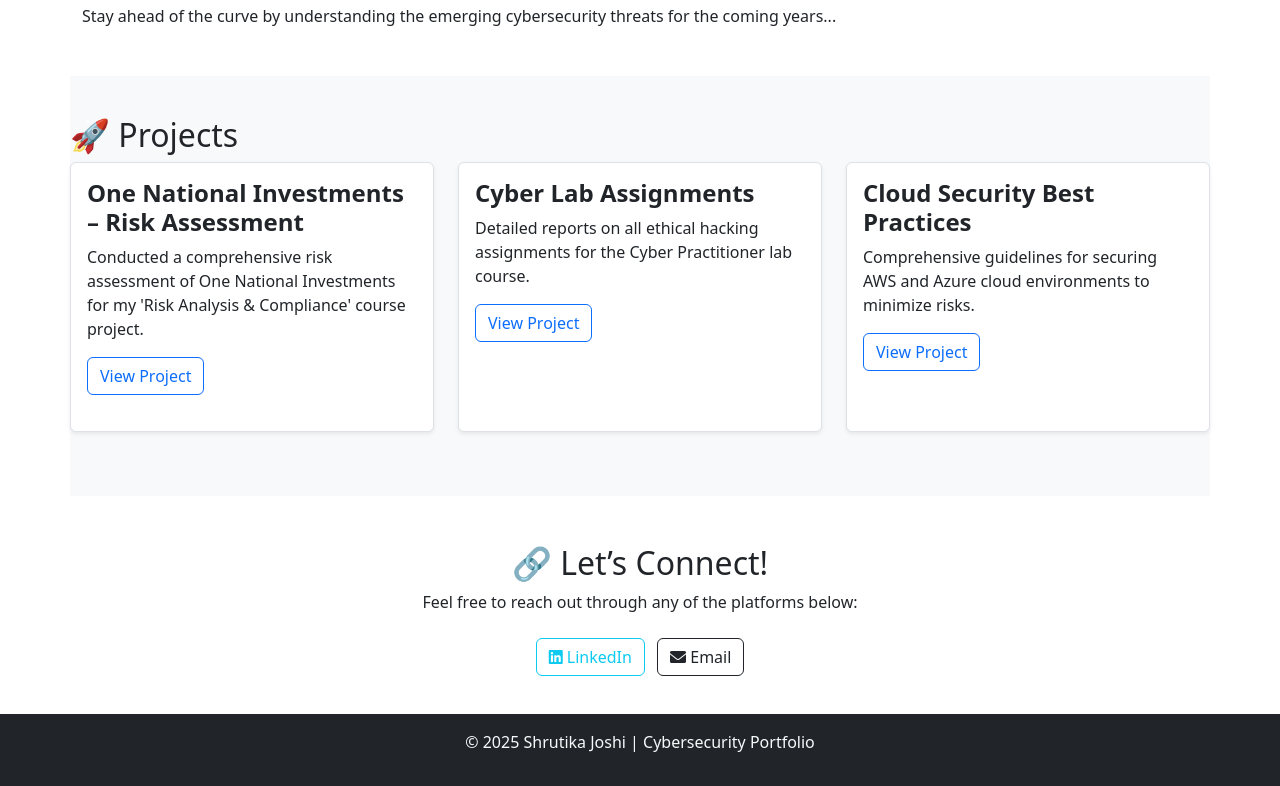
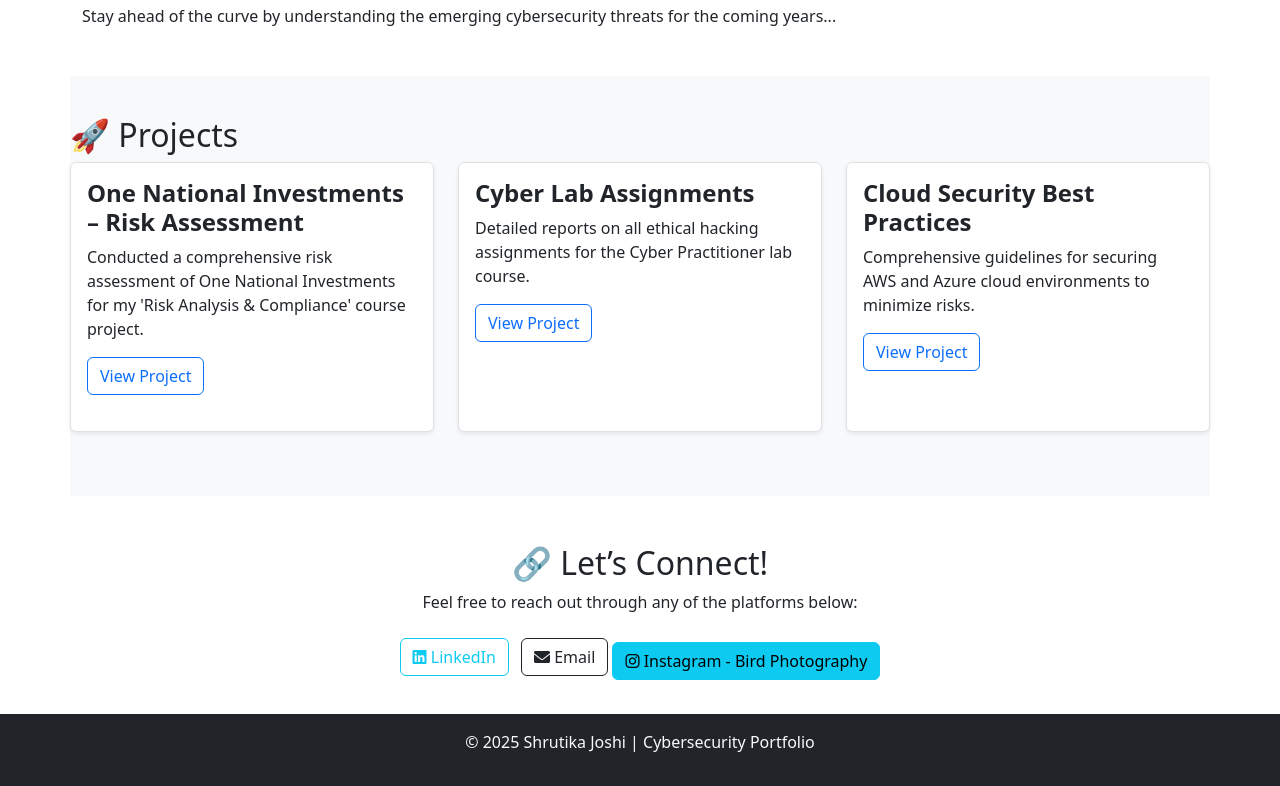
Before and after one commit to shrutjoshi/Shrutika_Portfolio, a plain HTML site: page index.html in a window 1280 px wide. Shown: the part 1595-2381 px from the top of the page. Drawn offline with nearby package versions, Linux system fonts and the light colour scheme.

Commit message:
Update index.html

```diff
--- a/index.html
+++ b/index.html
@@ -205,6 +205,9 @@
         <a href="mailto:shrutjoshi75@gmail.com" class="btn btn-outline-dark mb-2">
             <i class="fas fa-envelope"></i> Email
         </a>
+        <a href="https://www.instagram.com/wingsandwhisperss/" class="btn btn-info" target="_blank">
+            <i class="fab fa-instagram"></i> Instagram - Bird Photography
+        </a>
     </section>
 
 
```
